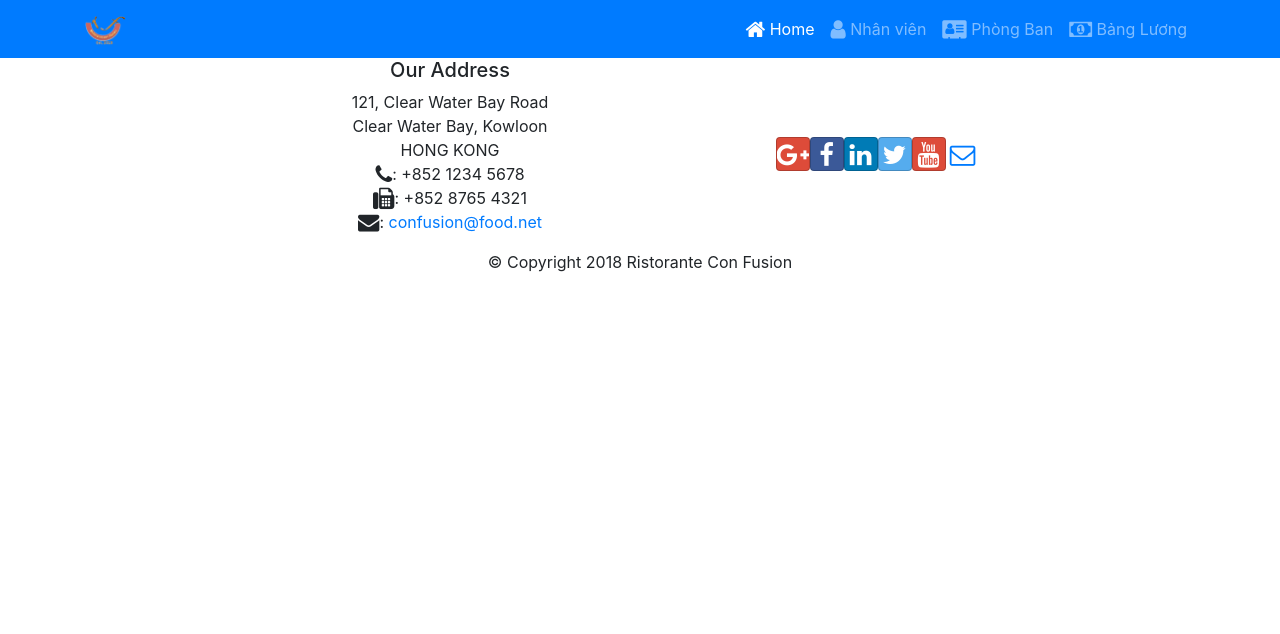
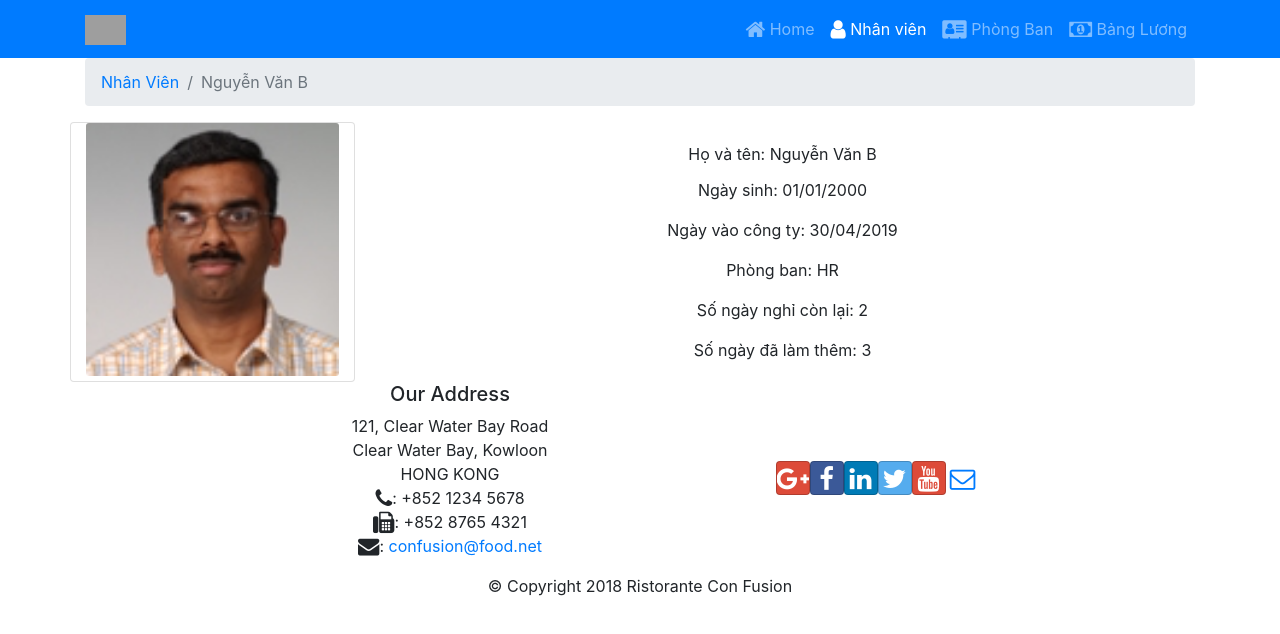
Before and after one commit to FX14748/RJS101x_01-A_VN_DN, a React (Create React App) app: page /stafflist/1 in a window 1280 px wide. Before the commit this address led to /home. Shown: the top 634 px of the page. Built offline with nearby package versions, Linux system fonts and the light colour scheme; grey boxes are pictures that could not be loaded.

Commit message:
2nd commit

```diff
--- a/src/components/MainComponent.js
+++ b/src/components/MainComponent.js
@@ -1,11 +1,11 @@
 import 'bootstrap/dist/css/bootstrap.min.css';
 import React, { Component } from 'react';
 import StaffList from './StaffListComponent';
+import StaffDetails from './StaffDetailComponent';
 import Footer from './FooterComponent';
 import Header from './HeaderComponent';
 import { Switch, Route, Redirect } from 'react-router-dom';
-import { STAFFS } from '../shared/staffs' ;
-
+import { DEPARTMENTS, STAFFS } from '../shared/staffs';
 
 
 class Main extends Component {
@@ -20,11 +20,22 @@ class Main extends Component {
 
 
   render () {
+
+    const StaffWithId = ({ match }) => {
+      return (
+        <StaffDetails
+          staff={
+            this.state.staffs.filter(
+              (staff) => staff.id === parseInt(match.params.ID,10))[0]}
+        />
+      )
+    }
       return(
         <div>
           <Header/>
             <Switch>
               <Route exact path="/stafflist" component={()=> <StaffList staffs ={this.state.staffs} /> }/>
+              <Route path="/stafflist/:ID" component={StaffWithId}/>
               <Redirect to="/home"/>
             </Switch>
           <Footer/>
--- /dev/null
+++ b/src/components/StaffDetailComponent.css
@@ -0,0 +1,6 @@
+.info-card {
+    border: 1px solid;
+    padding: 10px;
+    box-shadow: 5px 10px grey;
+
+  }
--- /dev/null
+++ b/src/components/StaffDetailComponent.js
@@ -0,0 +1,76 @@
+import React from 'react';
+import { Card, CardBody, CardText, CardImg, CardTitle, Breadcrumb, BreadcrumbItem} from 'reactstrap';
+import dateFormat from "dateformat";
+import './StaffDetailComponent.css';
+import { Link } from 'react-router-dom'
+
+
+        function RenderPhoto ({staff}) {
+            if (staff != null)
+                return(
+                    <Card className="col-md-3 col-sm-4 col-12">
+                        <CardImg width="100%" src={staff.image} alt={staff.name} />
+                    </Card>
+                );
+            else
+                return(
+                    <div className="container info-card">
+                        <p>{/*loi img*/}</p>
+                    </div>
+                );
+        }
+
+        function RenderInfo ({staff}) {
+            if (staff != null)
+                return(
+                    <CardBody key={staff.id}>
+                        <CardTitle>Họ và tên: {staff.name}</CardTitle>
+                        <CardText>Ngày sinh: {dateFormat(staff.doB, "dd/mm/yyyy")}</CardText>
+                        <CardText>Ngày vào công ty: {dateFormat(staff.startDate, "dd/mm/yyyy")}</CardText>
+                        <CardText>Phòng ban: {staff.department.name}</CardText>
+                        <CardText>Số ngày nghỉ còn lại: {staff.annualLeave}</CardText>
+                        <CardText>Số ngày đã làm thêm: {staff.overTime}</CardText>
+                    </CardBody>
+                );
+            else
+                return(
+                    <div className="container info-card">
+                         <p>{/*loi info*/}</p>
+                    </div>
+                );
+        }
+
+        function RenderBreadCum({staff}) {
+            if (staff != null)
+                return(
+                    <Breadcrumb>
+                        <BreadcrumbItem>
+                            <Link to="/stafflist">Nhân Viên</Link>
+                        </BreadcrumbItem>
+                        <BreadcrumbItem active>
+                            {staff.name}
+                        </BreadcrumbItem>
+                    </Breadcrumb>
+                );
+            else
+                return(
+                    <div className="container info-card">
+                         <p>{/*loi BreadCum*/}</p>
+                    </div>
+                );
+        }
+
+
+const StaffDetails = (props) => {
+        return (
+            <div className='container'>
+                <RenderBreadCum staff={props.staff}/>
+                <div className='row'>
+                    <RenderPhoto staff={props.staff}/>
+                    <RenderInfo staff={props.staff}/>
+                </div>
+            </div>
+        );
+}
+
+export default StaffDetails;
```
Also changed, not shown: src/components/HomeComponent.js (added, +11 -0 lines).
